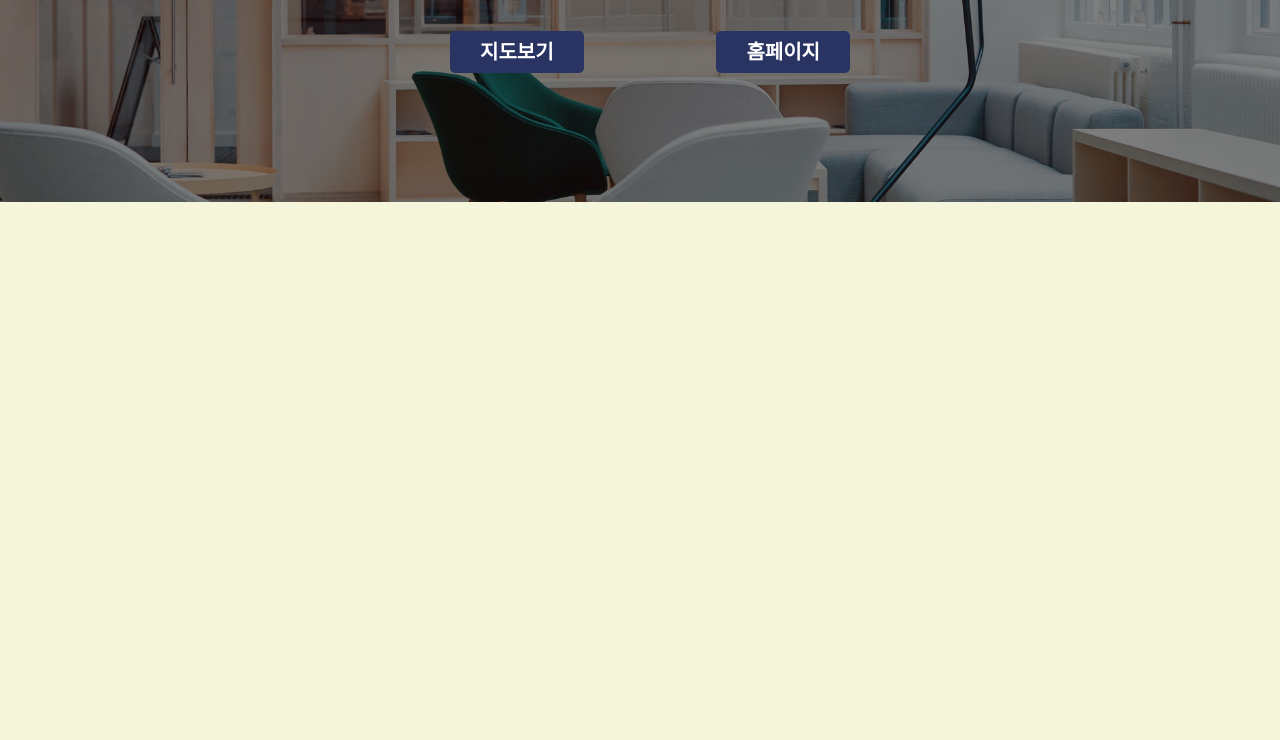
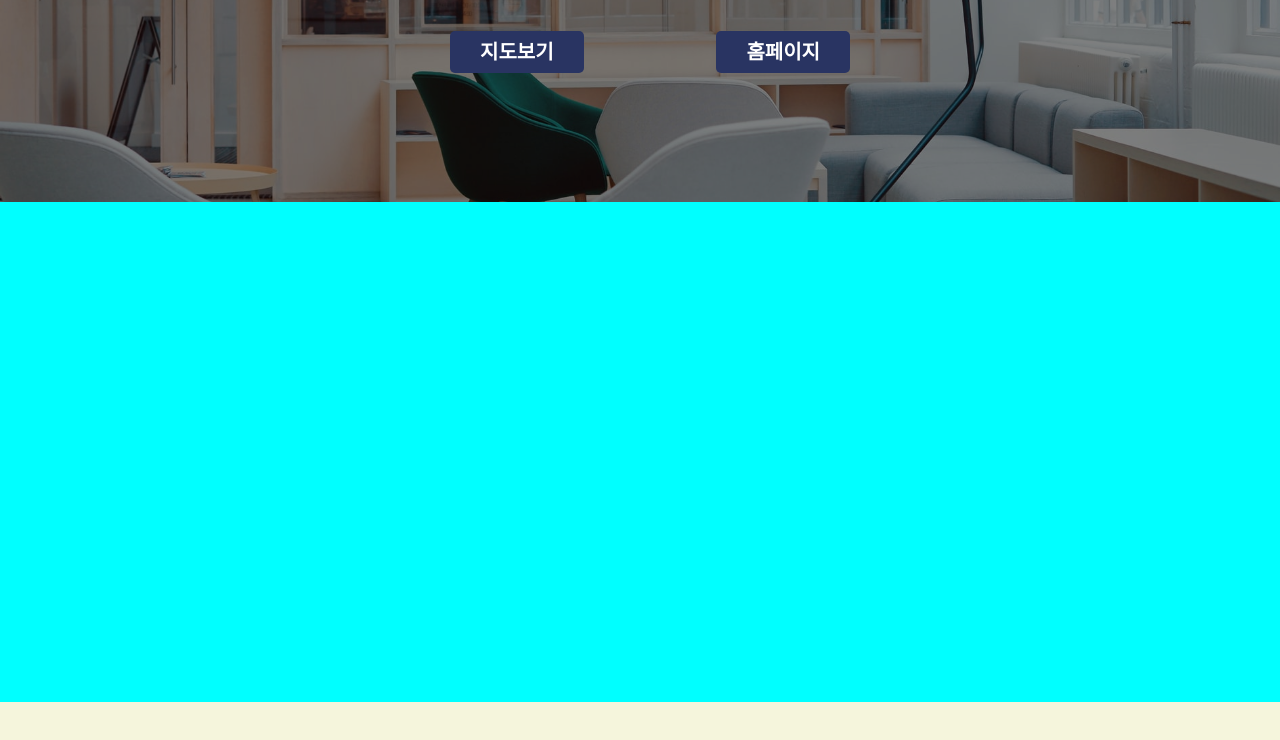
Before and after one commit to jihoon8730/05_project, a React app: page /detail/1 in a window 1280 px wide. Shown: the part 278-1018 px from the top of the page. Built offline with nearby package versions, Linux system fonts and the light colour scheme.

Commit message:
ADD : 디테일페이지 영역 지정

```diff
--- a/src/pages/Detail/Detail.js
+++ b/src/pages/Detail/Detail.js
@@ -4,13 +4,11 @@ import './Detail.scss';
 
 const Detail = ({office}) => {
   const {id} = useParams();
-  console.log(id)
-  console.log(office);
   return(
     <div className='Detail'>
       <div className='images'>
         <div className='image-black' />
-        <img className='image' src='../images/office01.jpg' alt='디테일 이미지 불러오기 실패'/>
+        <img className='image' src='../images/office01.jpg' alt='이미지 불러오기 실패'/>
         <div className='title-content'>
           <h4 className='title'>{office[id]?.title}</h4>
           <p className='content'>{office[id]?.special}</p>
@@ -20,6 +18,9 @@ const Detail = ({office}) => {
           <div><a className='homepage' href={office[id]?.page_url} target="_blank" rel="noopener noreferrer">홈페이지</a></div>
         </div>
       </div>
+      <div className='places'>
+
+      </div>
     </div>
   )
 }
--- a/src/pages/Detail/Detail.scss
+++ b/src/pages/Detail/Detail.scss
@@ -73,4 +73,10 @@
       }
     }
   }
+
+  .places {
+    width: 1300px;
+    height: 500px;
+    background-color: aqua;
+  }
 }
```
